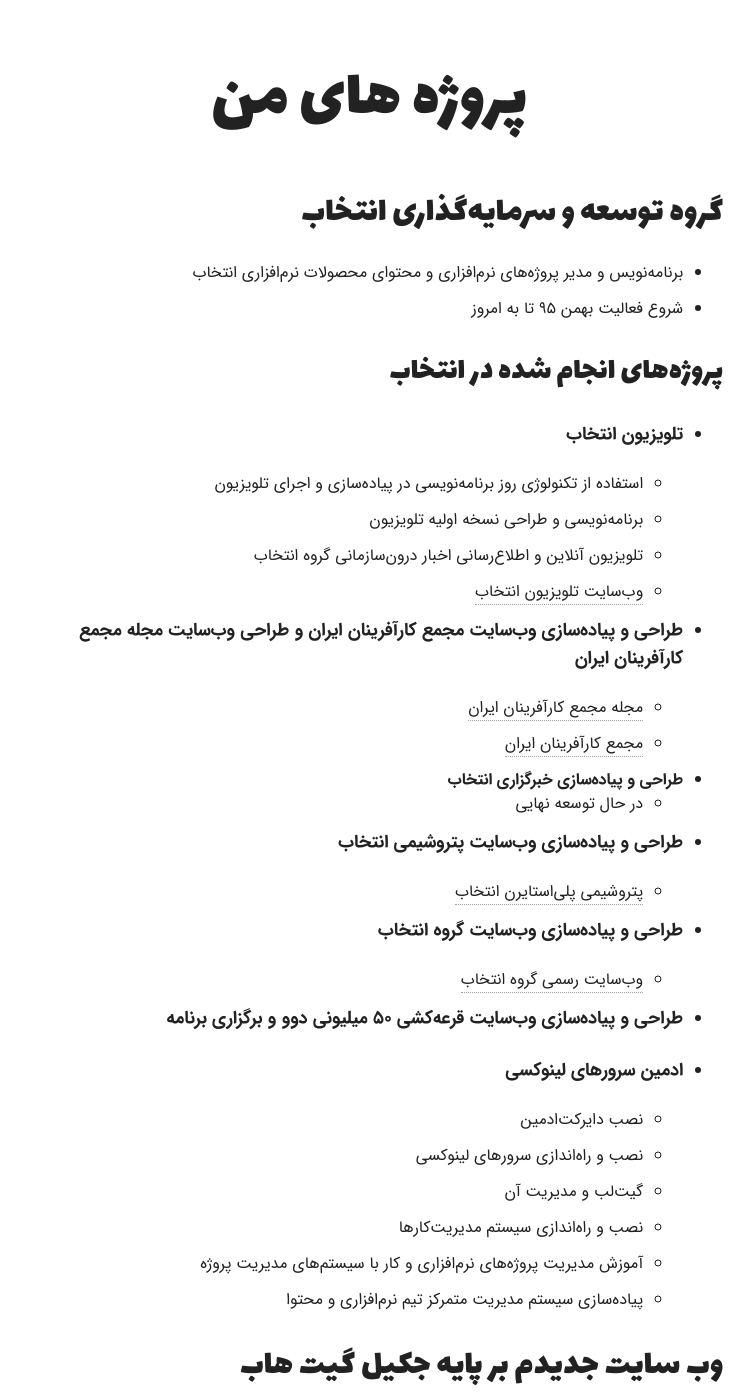
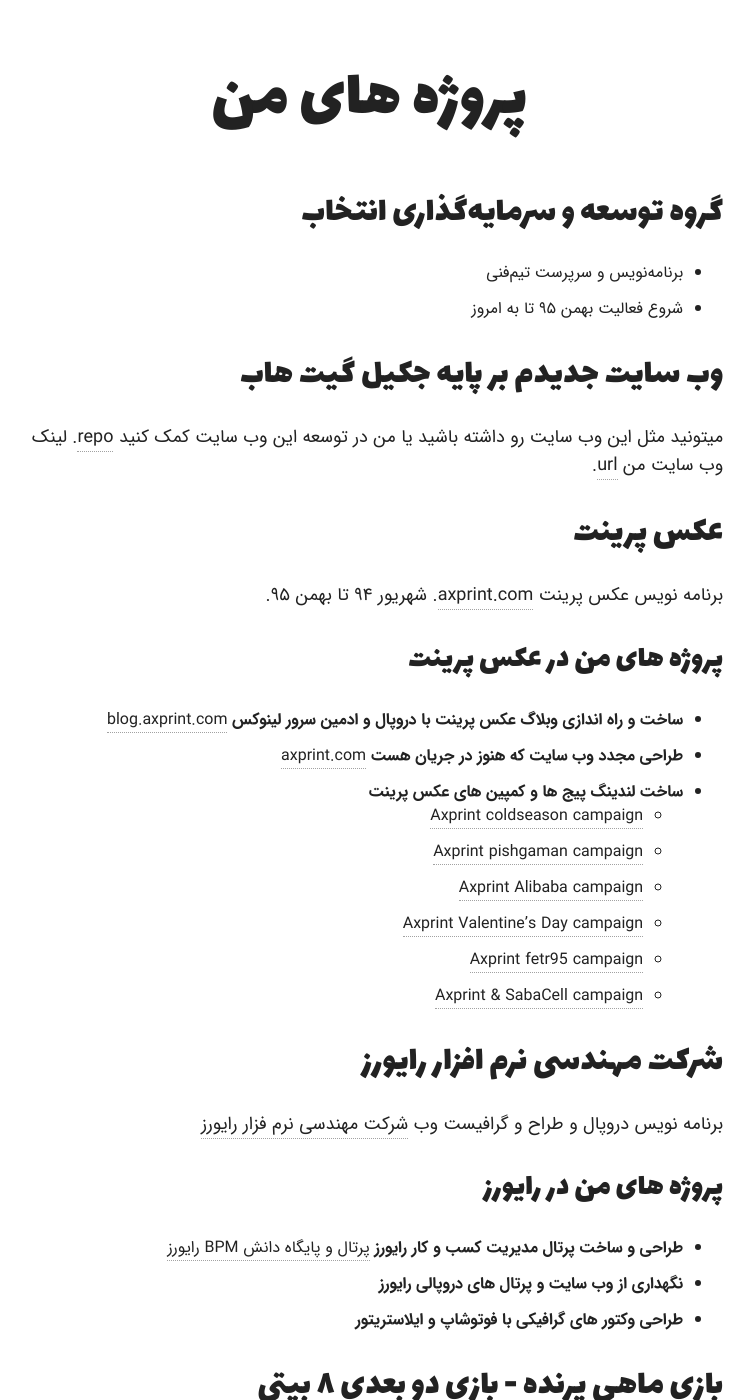
Before and after one commit to pooya-golchian/farsi, a Jekyll site: the page built from projects/index.md, in a window 1280 px wide and 1400 px high, scrolled down 302 px. Shown: the whole window, without its empty margins (271-1025 px from the left). Built offline with Jekyll 4.4.1, drawn with Linux system fonts in a browser that asks for light colours; nearby versions of some CDN libraries.

Commit message:
update project and social

```diff
--- a/_config.yml
+++ b/_config.yml
@@ -57,7 +57,7 @@
   disqus-shortname: pooyagolchianir
   twitter: #username
   facebook: #username
-  github: pooya-golchian
+  github: pooyagolchian
   stackexchange: http://stackexchange.com/users/2606239/pooya-golchian
   linkedin: pooyagolchian
   instagram: #username
--- a/projects/index.md
+++ b/projects/index.md
@@ -9,54 +9,8 @@
   <!--creditlink: -->
 ---
 # گروه توسعه و سرمایه‌گذاری انتخاب
-  - برنامه‌نویس و مدیر‌ پروژه‌های نرم‌افزاری و محتوای محصولات نرم‌افزاری انتخاب
+  - برنامه‌نویس و سرپرست تیم‌فنی
   - شروع فعالیت بهمن ۹۵ تا به امروز
-
-## پروژه‌های انجام شده در انتخاب
-
-* **تلویزیون‌ انتخاب**
-
-  - استفاده از تکنولوژی روز برنامه‌نویسی در‍ پیاده‌سازی و اجرای تلویزیون
-  - برنامه‌نویسی و طراحی نسخه اولیه تلویزیون
-  - تلویزیون آنلاین و اطلاع‌رسانی اخبار درون‌سازمانی گروه انتخاب
-  - [وب‌سایت تلویزیون انتخاب](http://tv.entekhab.capital)
-
-* **طراحی و پیاده‌سازی وب‌سایت مجمع کار‌آفرینان ایران و طراحی وب‌سایت مجله مجمع کار‌آفرینان ایران**
-
-  - [مجله مجمع‌ کارآفرینان ایران](http://www.iranef.org/mag)
-  - [مجمع‌ کارآفرینان ایران](http://www.iranef.org)
-
-* **طراحی و پیاده‌سازی خبر‌گزاری انتخاب**
-  - در حال توسعه نهایی
-
-
-* **طراحی و پیاده‌سازی وب‌سایت پتروشیمی انتخاب**
-
-  - [پتروشیمی پلی‌استایرن انتخاب](http://snowaeps.com)
-
-* **طراحی و پیاده‌سازی وب‌سایت گروه انتخاب**
-
-  - [وب‌سایت رسمی‌ گروه انتخاب](http://www.entekhabgroup.ir)
-
-
-* **طراحی و پیاده‌سازی وب‌سایت قرعه‌کشی ۵۰ میلیونی دوو و برگزاری برنامه**
-
-
-* **ادمین سرور‌های لینوکسی**
-
-  - نصب دایرکت‌ادمین
-  - نصب و راه‌اندازی سرور‌های لینوکسی
-  - گیت‌لب و مدیریت آن
-  - نصب و راه‌اندازی سیستم مدیریت‌کار‌ها
-  - آموزش مدیریت پروژه‌های نرم‌افزاری و کار با سیستم‌های مدیریت پروژه
-  - پیاده‌سازی سیستم مدیریت متمرکز تیم نرم‌‌افزاری و محتوا
-
-
-
-
-
-
-
 
 
 
```
Also changed, not shown: 16 other files.
